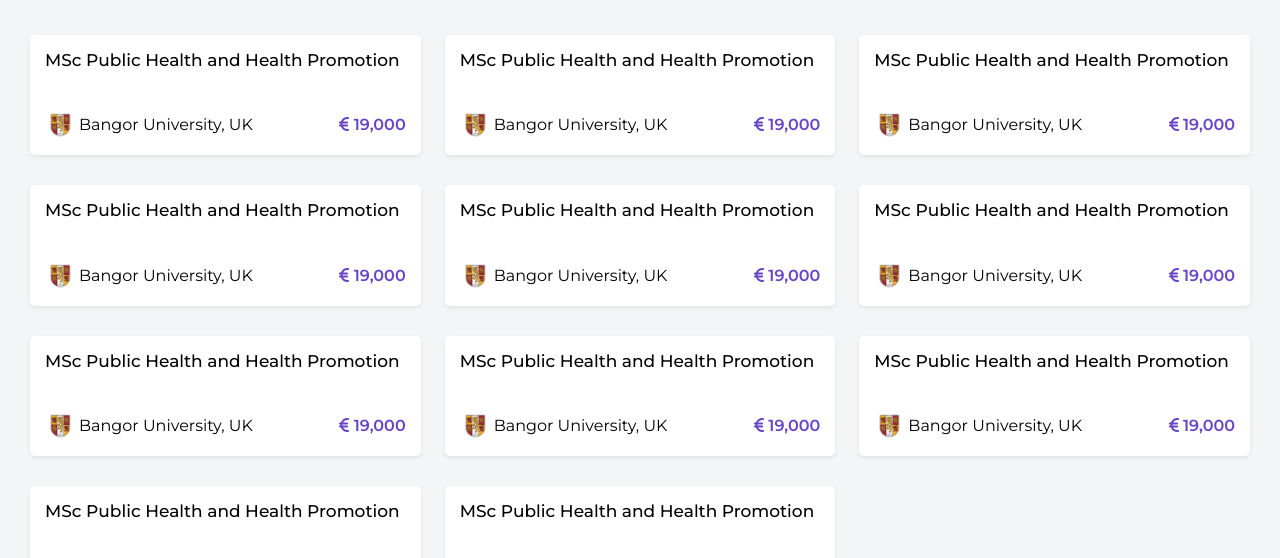
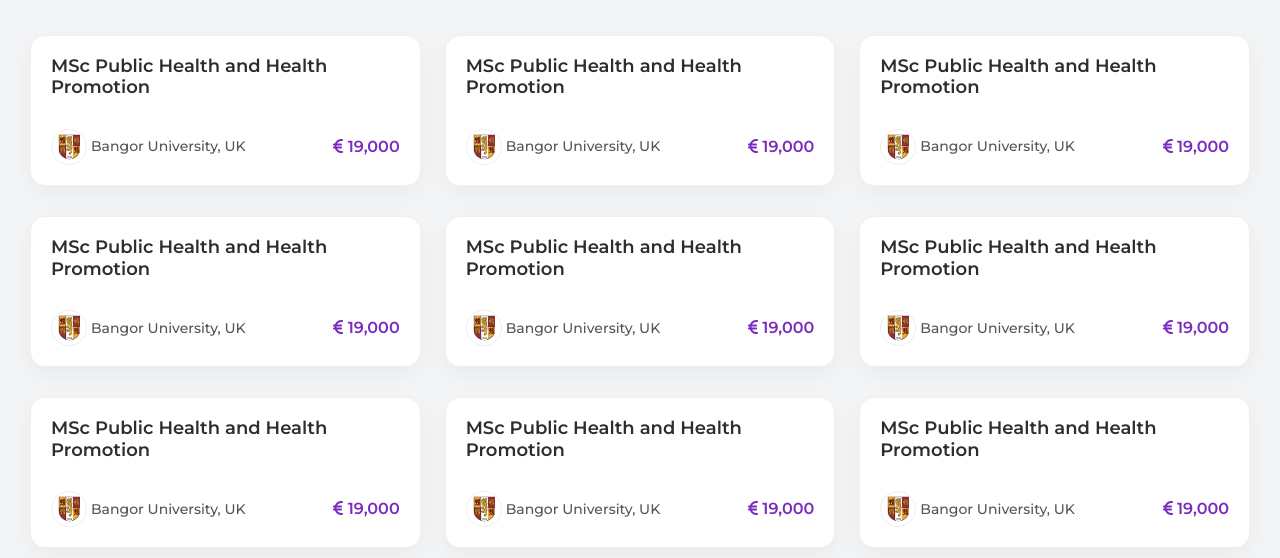
Before and after one commit to kmalaminstd123/edvoyIns, a plain HTML site: page courses.html in a window 1280 px wide. Shown: the part 232-790 px from the top of the page. Drawn offline with nearby package versions, Linux system fonts and the light colour scheme.

Commit message:
update course card design

```diff
--- a/css/style.css
+++ b/css/style.css
@@ -748,45 +748,67 @@ button.navbar-toggler {
 } */
 
 .course-list-card {
-    background-color: white;
-    padding: 15px;
-    transition: all 0.3s linear;
-    box-shadow: 0 .125rem .25rem rgba(0, 0, 0, .075);
+    background-color: #ffffff;
+    padding: 20px;
+    border-radius: 15px;
+    box-shadow: 0 8px 24px rgba(0, 0, 0, 0.05);
+    transition: all 0.3s ease-in-out;
     margin-top: 30px;
-    border-radius: 5px;
+    border: 1px solid #f0f0f0;
 }
 
 .course-list-card:hover {
-    box-shadow: 0 1rem 3rem rgba(0, 0, 0, .175);
-    transition: all 0.3s linear;
-}
-
-.course-list-card .course-name h5 {
-    font-size: 17px;
-}
-
-.course-list-card .course-provider {
-    margin-top: 40px;
-}
-
-.course-list-card .university-name p {
-    margin-bottom: 0;
+    box-shadow: 0 12px 32px rgba(0, 0, 0, 0.12);
+    transform: translateY(-5px);
+    transition: all 0.3s ease-in-out;
 }
 
 .course-list-card a {
-    color: #000;
+    color: #212529;
+    text-decoration: none;
 }
 
-.course-list-card .university-img img {
-    object-fit: cover;
-    height: 30px;
-    width: auto;
+.course-name h5 {
+    font-size: 18px;
+    font-weight: 600;
+    color: #2d2d2d;
+    margin-bottom: 10px;
 }
 
-.course-list-card .price p {
-    color: #6845C6;
+.course-provider {
+    margin-top: 30px;
+    display: flex;
+    justify-content: space-between;
+    align-items: center;
+    flex-wrap: wrap;
+}
+
+.uni-details {
+    display: flex;
+    gap: 10px;
+    align-items: center;
+}
+
+.university-img img {
+    height: 36px;
+    width: 36px;
+    object-fit: cover;
+    border-radius: 50%;
+    border: 1px solid #eee;
+}
+
+.university-name p {
+    font-size: 14px;
+    color: #555;
+    font-weight: 500;
+    margin: 0;
+}
+
+.price p {
+    color: #7b2cbf;
+    font-size: 16px;
     font-weight: 600;
-    margin-bottom: 0;
+    margin: 0;
 }
 
 .right-filter-button {
```
